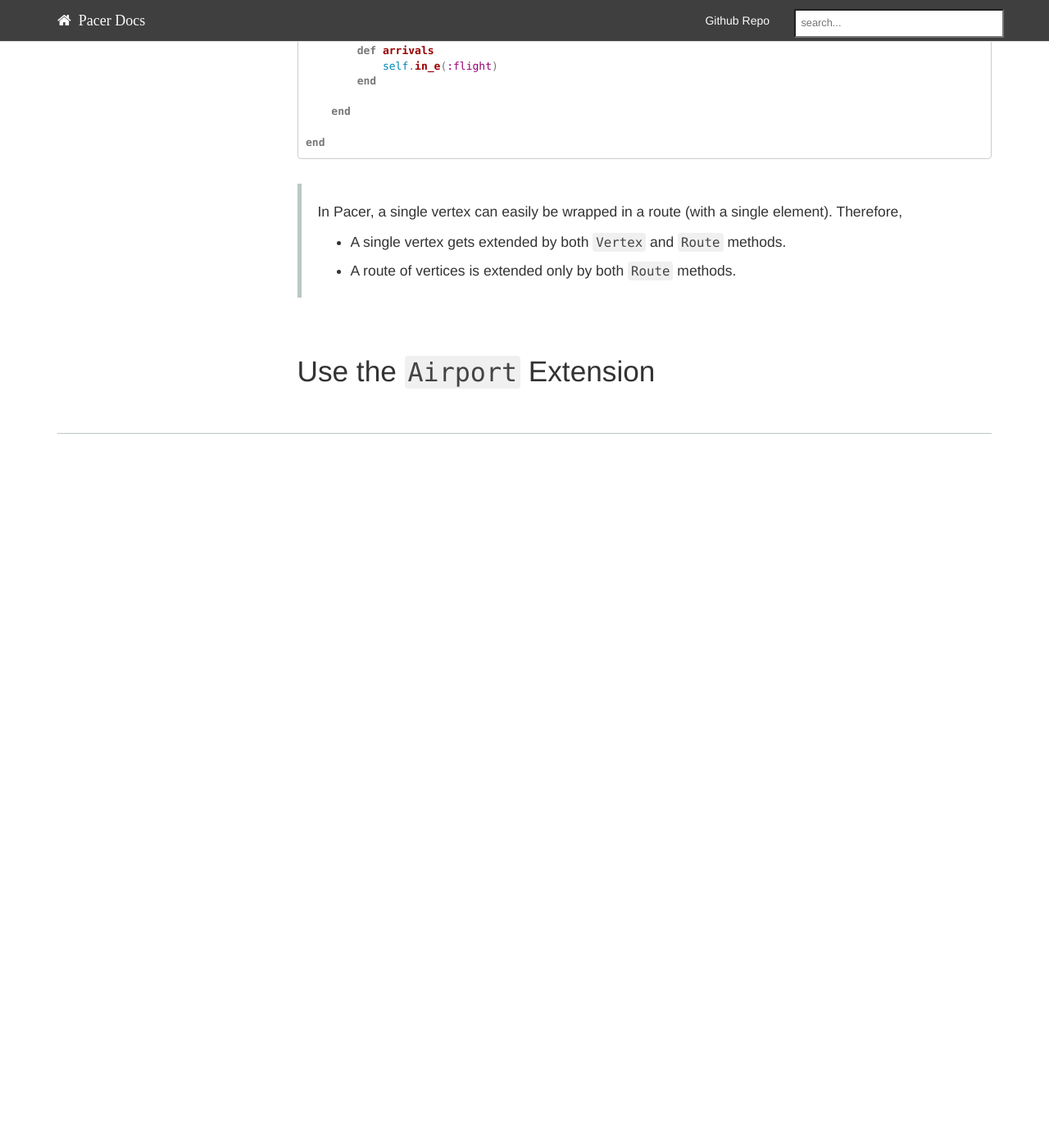
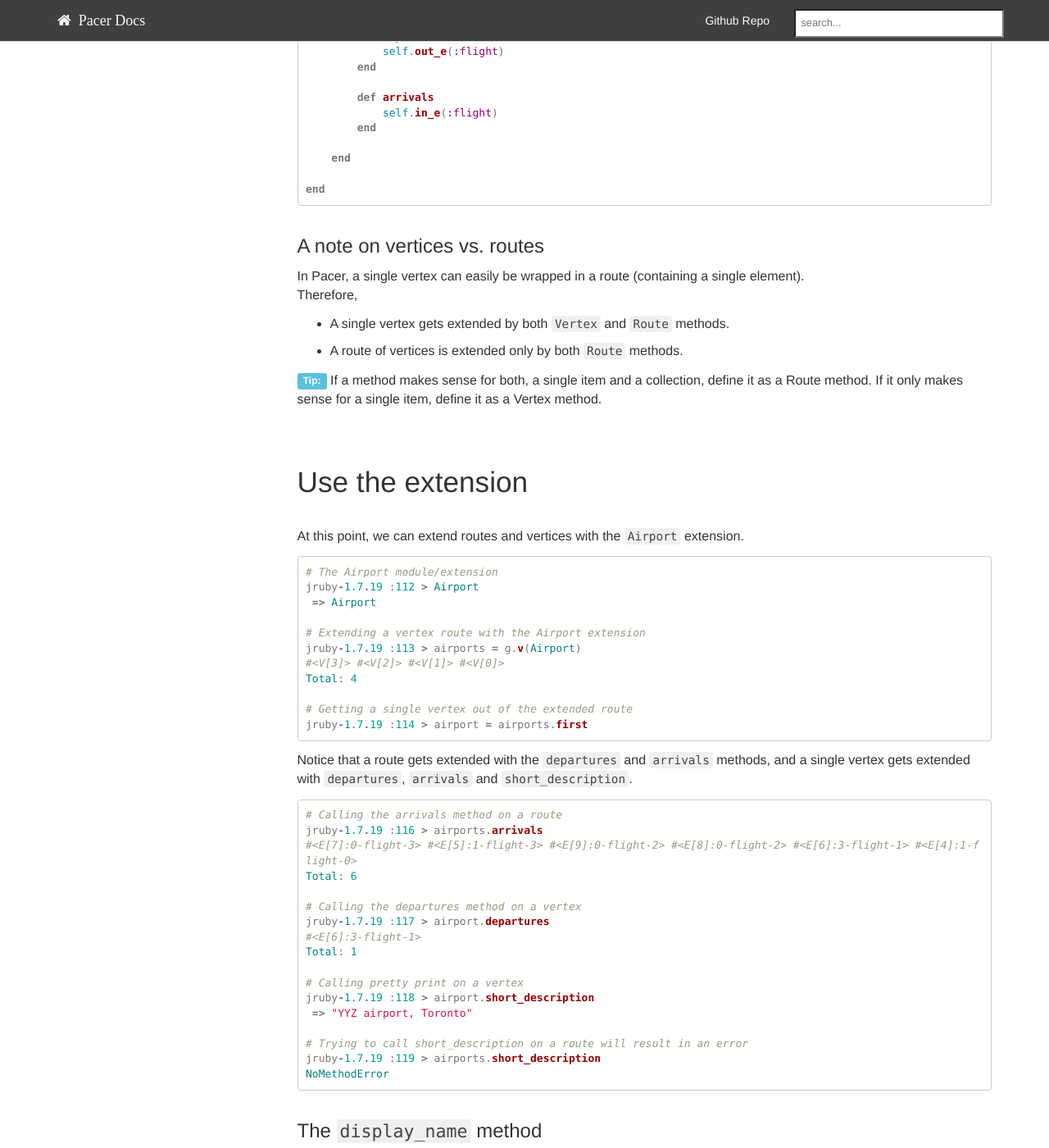
Before and after one commit to pangloss/pacer, a Jekyll site: the page built from pages/extensions/vertex_extensions.md, in a window 1280 px wide and 1400 px high, scrolled down 1433 px. Shown: the whole window at 82% size. Built offline with Jekyll 4.4.1, drawn with Linux system fonts in a browser that asks for light colours; Markdown is read by kramdown in place of the engine named in the settings; a script that is not in the unit is left out; before the commit the page ends 2063 px from its top, so only the background shows below that; some of the changed text lies outside the part shown.

Commit message:
Adding a lot of content to the extensions section.

````diff
--- a/_data/sidebar.yml
+++ b/_data/sidebar.yml
@@ -40,5 +40,11 @@ entries:
           url: /extensions-101/
         - title: Vertex Extensions
           url: /vertex-extensions/
+        - title: Edge Extensions
+          url: /edge-extensions/
+        - title: Filtering
+          url: /filter-by-extension/
+        - title: More on extensions
+          url: /more-on-extensions/
         - title: Tmp
           url: /pacer-extensions/
--- a/pages/extensions/vertex_extensions.md
+++ b/pages/extensions/vertex_extensions.md
@@ -37,14 +37,14 @@ end
 ```
 
 
-## Create the `Airport` extension
+## Create an extension
 
 ```ruby
 module Airport
 
     module Vertex
 
-        def pretty_print
+        def short_description
             "#{self[:airport]} airport, #{self[:city]}"
         end
 
@@ -53,7 +53,7 @@ module Airport
 
     module Route
 
-    	def departures
+        def departures
             self.out_e(:flight)
         end
 
@@ -66,11 +66,95 @@ module Airport
 end
 ```
 
+### A note on vertices vs. routes
 
- > In Pacer, a single vertex can easily be wrapped in a route (with a single element). Therefore,
- >
- >  - A single vertex gets extended by both `Vertex` and `Route` methods.
- >  - A route of vertices is extended only by both `Route` methods.
+In Pacer, a single vertex can easily be wrapped in a route (containing a single element).
+Therefore,
+
+  - A single vertex gets extended by both `Vertex` and `Route` methods.
+  - A route of vertices is extended only by both `Route` methods.
+
+<span class="label label-info">Tip:</span> If a method makes sense for both, a single item and a collection, define it as a Route method.
+If it only makes sense for a single item, define it as a Vertex method.
+
+## Use the extension
+
+At this point, we can extend routes and vertices with the `Airport` extension.
+
+```ruby
+# The Airport module/extension
+jruby-1.7.19 :112 > Airport
+ => Airport
+
+# Extending a vertex route with the Airport extension
+jruby-1.7.19 :113 > airports = g.v(Airport)
+#<V[3]> #<V[2]> #<V[1]> #<V[0]>
+Total: 4
+
+# Getting a single vertex out of the extended route
+jruby-1.7.19 :114 > airport = airports.first
+```
+
+Notice that a route gets extended with the `departures` and `arrivals` methods, and a single vertex gets extended with `departures`, `arrivals` and `short_description`.
+
+```ruby
+# Calling the arrivals method on a route
+jruby-1.7.19 :116 > airports.arrivals
+#<E[7]:0-flight-3> #<E[5]:1-flight-3> #<E[9]:0-flight-2> #<E[8]:0-flight-2> #<E[6]:3-flight-1> #<E[4]:1-flight-0>
+Total: 6
+
+# Calling the departures method on a vertex
+jruby-1.7.19 :117 > airport.departures
+#<E[6]:3-flight-1>
+Total: 1
+
+# Calling pretty print on a vertex
+jruby-1.7.19 :118 > airport.short_description
+ => "YYZ airport, Toronto"
+
+# Trying to call short_description on a route will result in an error
+jruby-1.7.19 :119 > airports.short_description
+NoMethodError
+```
 
 
-## Use the `Airport` Extension
+### The `display_name` method
+
+The `display_name` is a special vertex method - If it is defined, Pacer will use it to print items to the console.
+
+For example, in our `Airport` extension, let change the name of the `short_description` method to be `display_name`:
+
+```ruby
+module Airport
+
+    module Vertex
+
+        def display_name
+            "#{self[:airport]} airport, #{self[:city]}"
+        end
+
+    end
+
+
+    module Route
+
+        def departures
+            self.out_e(:flight)
+        end
+
+        def arrivals
+            self.in_e(:flight)
+        end
+
+    end
+
+end
+```
+
+Now, when we run queries in the IRB, their output will look like this:
+
+```ruby
+jruby-1.7.19 :171 > g.v(Airport)
+#<V[3] YYZ airport, Toronto>       #<V[2] SFO airport, San Francisco> #<V[1] LGA airport, New York>      #<V[0] LAX airport, Los Angeles>
+Total: 4
+```
````
Also changed, not shown: pages/extensions/edge_extensions.md (added, +73 -0 lines), pages/extensions/filter_by_extension.md (added, +147 -0 lines), pages/extensions/more_on_extensions.md (added, +8 -0 lines).
